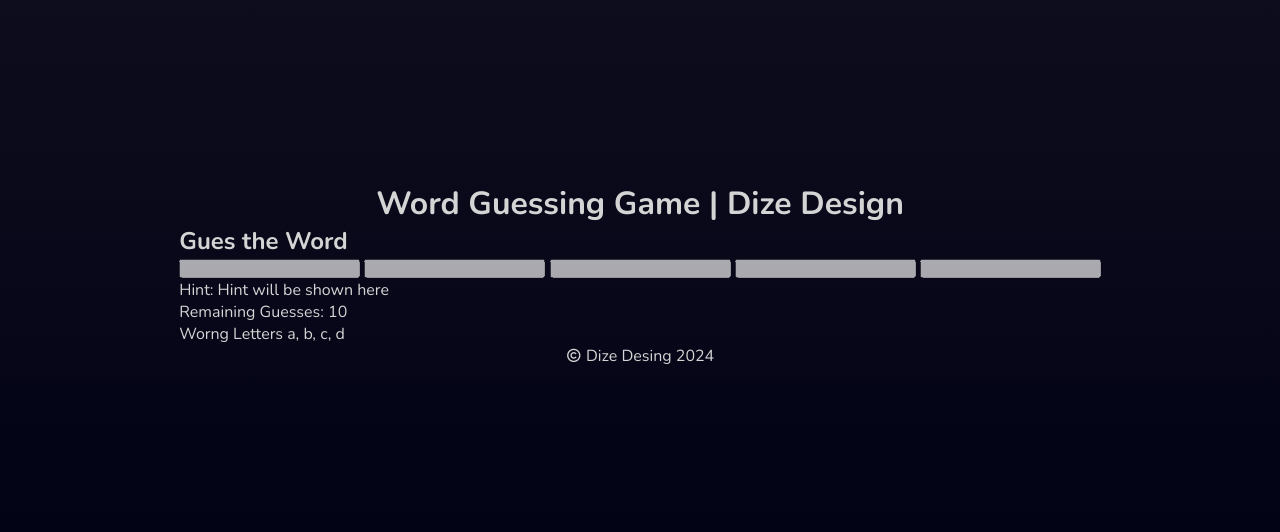
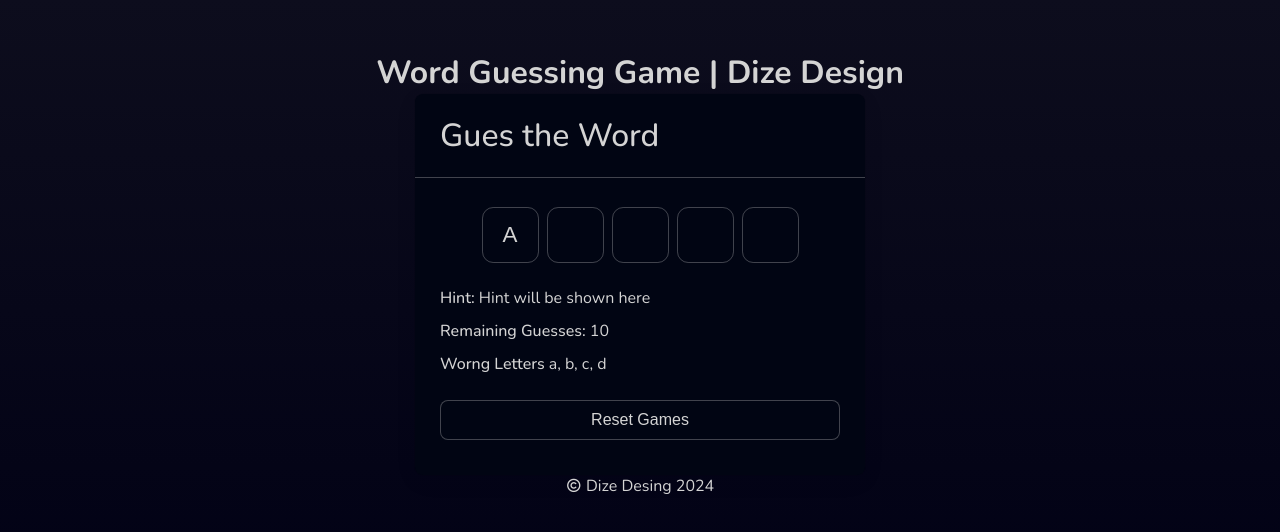
Before and after one commit to codewithandres/-26DayCode-Word-Guessing-Game, a plain HTML site: page index.html in a window 1280 px wide. Shown: the part 126-658 px from the top of the page. Drawn offline with nearby package versions, Linux system fonts and the light colour scheme.

Commit message:
se termino los stilos css

```diff
--- a/index.html
+++ b/index.html
@@ -19,18 +19,19 @@
         <h2>Gues the Word</h2>
         <div class="content">
             <div class="inputs">
+                <input type="text" disabled value="A">
                 <input type="text" disabled>
                 <input type="text" disabled>
                 <input type="text" disabled>
                 <input type="text" disabled>
-                <input type="text" disabled>
+
             </div>
             <div class="details">
                 <p class="hing">Hint: <span>Hint will be shown here</span></p>
                 <p class="gues-left">Remaining Guesses: <span>10</span></p>
                 <p class="worng-letter">Worng Letters <span>a, b, c, d</span></p>
-
             </div>
+            <button class="reset-button">Reset Games</button>
         </div>
     </div>
 
--- a/main.css
+++ b/main.css
@@ -8,7 +8,9 @@
     --ff-weigth-md: 500;
     --ff-weigth-bl: 800;
     --color-txt: hsl(0, 0%, 83%);
-    --bg-container: hsl(254, 64%, 8%);
+    --bg-container: hsl(227, 90%, 4%);
+    --border: 1px solid hsla(0, 0%, 80%, 0.315);
+    --box-shadow: hsla(0, 0%, 0%, 0.05) 0px 6px 24px 0px, hsla(0, 0%, 0%, 0.08) 0px 0px 0px 1px;
 }
 
 * {
@@ -29,3 +31,76 @@
     flex-wrap: wrap;
     flex-direction: column;
 }
+
+.wrapper {
+    width: 450px;
+    background-color: var(--bg-container);
+    border-radius: var(--br);
+    box-shadow: var(--box-shadow);
+}
+
+.wrapper h2 {
+    font-size: 2rem;
+    font-weight: var(--ff-weigth-md);
+    padding: 20px 25px;
+    border-bottom: var(--border)
+}
+
+.wrapper .content {
+    margin: 25px 25px 35px;
+}
+
+.content .inputs {
+    display: flex;
+    flex-wrap: wrap;
+    justify-content: center;
+    width: 100%;
+}
+
+.inputs input {
+    width: 57px;
+    height: 56px;
+    margin: 4px;
+    border-radius: var(--br);
+    border: var(--border);
+    color: var(--color-txt);
+    background-color: transparent;
+    font-size: 1.4em;
+    font-weight: var(--ff-weigth-md);
+    text-align: center;
+}
+
+.inputs input:first-child {
+    margin-left: 0;
+}
+
+.inputs input:last-child {
+    margin-right: 0;
+}
+
+.content .details {
+    margin: 20px 0 25px;
+}
+
+.details p {
+    font-size: 1rem;
+    margin-bottom: .7rem;
+    font-weight: var(--ff-weigth-md);
+}
+
+.details p span {
+    font-weight: var(--ff-weigth-rguluar);
+}
+
+.reset-button {
+    cursor: pointer;
+    outline: none;
+    border: var(--border);
+    background-color: transparent;
+    width: 100%;
+    font-size: 1rem;
+    color: var(--color-txt);
+    padding: 10px 0;
+    background-color: var(--bg-container);
+    border-radius: var(--br);
+}
```
